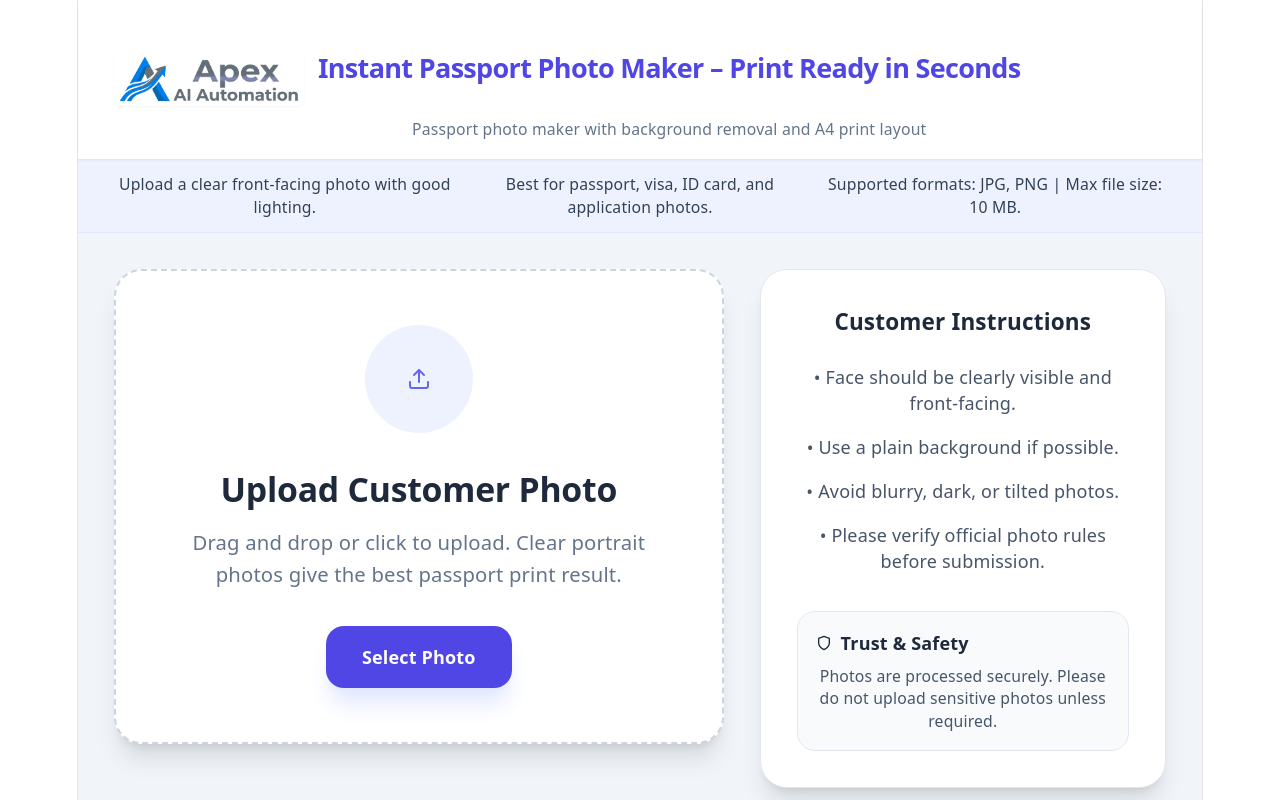
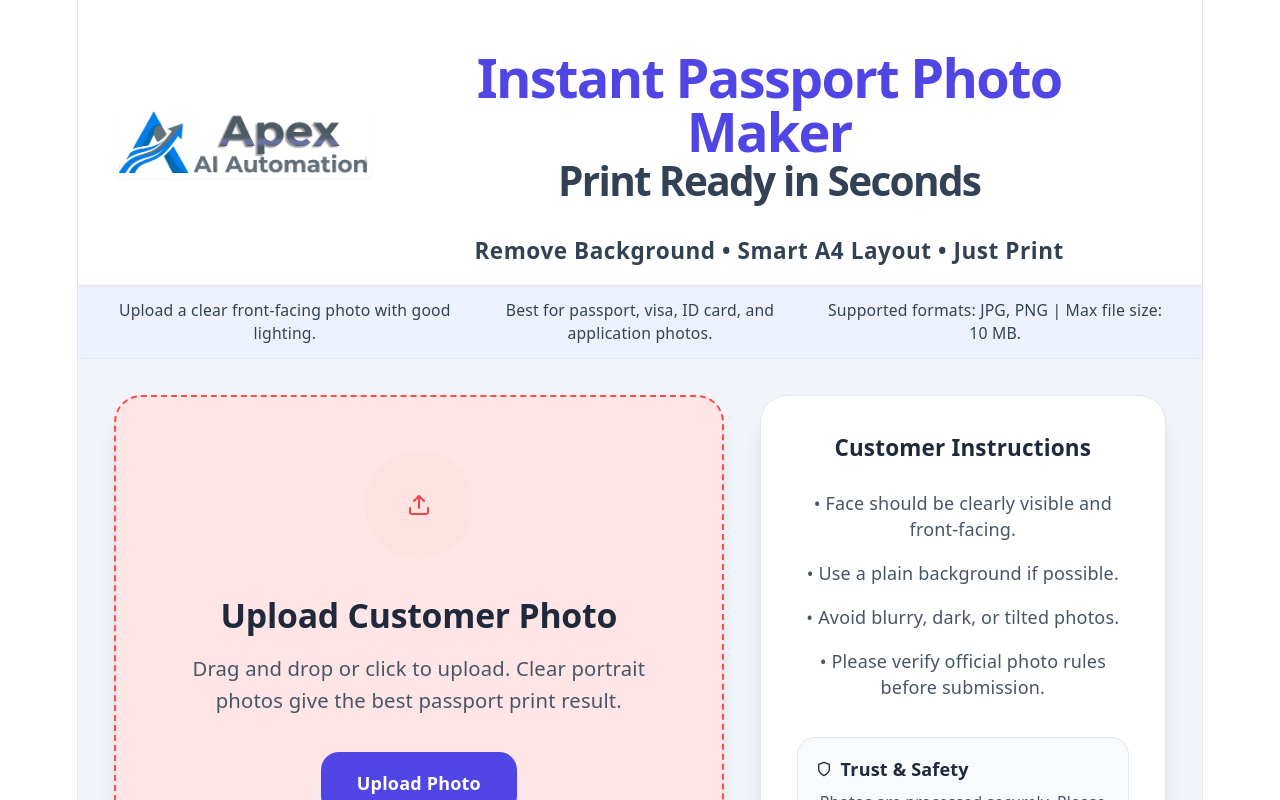
Before and after one commit to apexaiautomation/passport-app-dev, a React (Vite) app: page / in a window 1280 px wide. Shown: the top 800 px of the page. Built offline with nearby package versions, Linux system fonts and the light colour scheme.

Commit message:
Fix background removal connection
Fix background removal connection

```diff
--- a/src/App.jsx
+++ b/src/App.jsx
@@ -4,7 +4,7 @@ import logo from './assets/passport-photo.png';
 /**
  * CONSTANTS
  * Based on 300 DPI for high-quality printing
- * 35mm x 45mm at 300 DPI is approx 413x531 px
+ * 33mm x 40mm passport size at 300 DPI
  */
 const A4_WIDTH = 2480;
 const A4_HEIGHT = 3508;
@@ -15,8 +15,9 @@ const MARGIN_LEFT = 60;
 const MARGIN_TOP = 60;
 
 const BRAND_NAME = 'Apex AI Automation';
-const SHOP_TAGLINE = 'Passport photo maker with background removal and A4 print layout';
-const FOOTER_TEXT = 'Apex AI Automation - Fast passport, visa, ID, and application photo service.';
+const SHOP_TAGLINE = 'Remove Background • Smart A4 Layout • Just Print';
+const FOOTER_TEXT =
+  'Apex AI Automation - Fast passport, visa, ID, and application photo service.';
 
 const BG_COLORS = [
   { name: 'White', value: '#ffffff' },
@@ -33,28 +34,68 @@ const clamp = (value, min, max) => Math.min(max, Math.max(min, value));
 
 const Icons = {
   Upload: () => (
-    <svg xmlns="http://www.w3.org/2000/svg" width="24" height="24" viewBox="0 0 24 24" fill="none" stroke="currentColor" strokeWidth="2" strokeLinecap="round" strokeLinejoin="round">
+    <svg
+      xmlns="http://www.w3.org/2000/svg"
+      width="24"
+      height="24"
+      viewBox="0 0 24 24"
+      fill="none"
+      stroke="currentColor"
+      strokeWidth="2"
+      strokeLinecap="round"
+      strokeLinejoin="round"
+    >
       <path d="M21 15v4a2 2 0 0 1-2 2H5a2 2 0 0 1-2-2v-4" />
       <polyline points="17 8 12 3 7 8" />
       <line x1="12" y1="3" x2="12" y2="15" />
     </svg>
   ),
   Printer: () => (
-    <svg xmlns="http://www.w3.org/2000/svg" width="20" height="20" viewBox="0 0 24 24" fill="none" stroke="currentColor" strokeWidth="2" strokeLinecap="round" strokeLinejoin="round">
+    <svg
+      xmlns="http://www.w3.org/2000/svg"
+      width="20"
+      height="20"
+      viewBox="0 0 24 24"
+      fill="none"
+      stroke="currentColor"
+      strokeWidth="2"
+      strokeLinecap="round"
+      strokeLinejoin="round"
+    >
       <polyline points="6 9 6 2 18 2 18 9" />
       <path d="M6 18H4a2 2 0 0 1-2-2v-5a2 2 0 0 1 2-2h16a2 2 0 0 1 2 2v5a2 2 0 0 1-2 2h-2" />
       <rect x="6" y="14" width="12" height="8" />
     </svg>
   ),
   Download: () => (
-    <svg xmlns="http://www.w3.org/2000/svg" width="20" height="20" viewBox="0 0 24 24" fill="none" stroke="currentColor" strokeWidth="2" strokeLinecap="round" strokeLinejoin="round">
+    <svg
+      xmlns="http://www.w3.org/2000/svg"
+      width="20"
+      height="20"
+      viewBox="0 0 24 24"
+      fill="none"
+      stroke="currentColor"
+      strokeWidth="2"
+      strokeLinecap="round"
+      strokeLinejoin="round"
+    >
       <path d="M21 15v4a2 2 0 0 1-2 2H5a2 2 0 0 1-2-2v-4" />
       <polyline points="7 10 12 15 17 10" />
       <line x1="12" y1="15" x2="12" y2="3" />
     </svg>
   ),
   Restart: () => (
-    <svg xmlns="http://www.w3.org/2000/svg" width="14" height="14" viewBox="0 0 24 24" fill="none" stroke="currentColor" strokeWidth="2" strokeLinecap="round" strokeLinejoin="round">
+    <svg
+      xmlns="http://www.w3.org/2000/svg"
+      width="14"
+      height="14"
+      viewBox="0 0 24 24"
+      fill="none"
+      stroke="currentColor"
+      strokeWidth="2"
+      strokeLinecap="round"
+      strokeLinejoin="round"
+    >
       <path d="M3 12a9 9 0 0 1 9-9 9.75 9.75 0 0 1 6.74 2.74L21 8" />
       <path d="M21 3v5h-5" />
       <path d="M21 12a9 9 0 0 1-9 9 9.75 9.75 0 0 1-6.74-2.74L3 16" />
@@ -62,13 +103,33 @@ const Icons = {
     </svg>
   ),
   ArrowRight: () => (
-    <svg xmlns="http://www.w3.org/2000/svg" width="18" height="18" viewBox="0 0 24 24" fill="none" stroke="currentColor" strokeWidth="2" strokeLinecap="round" strokeLinejoin="round">
+    <svg
+      xmlns="http://www.w3.org/2000/svg"
+      width="18"
+      height="18"
+      viewBox="0 0 24 24"
+      fill="none"
+      stroke="currentColor"
+      strokeWidth="2"
+      strokeLinecap="round"
+      strokeLinejoin="round"
+    >
       <line x1="5" y1="12" x2="19" y2="12" />
       <polyline points="12 5 19 12 12 19" />
     </svg>
   ),
   Grid: () => (
-    <svg xmlns="http://www.w3.org/2000/svg" width="16" height="16" viewBox="0 0 24 24" fill="none" stroke="currentColor" strokeWidth="2" strokeLinecap="round" strokeLinejoin="round">
+    <svg
+      xmlns="http://www.w3.org/2000/svg"
+      width="16"
+      height="16"
+      viewBox="0 0 24 24"
+      fill="none"
+      stroke="currentColor"
+      strokeWidth="2"
+      strokeLinecap="round"
+      strokeLinejoin="round"
+    >
       <rect x="3" y="3" width="7" height="7" />
       <rect x="14" y="3" width="7" height="7" />
       <rect x="14" y="14" width="7" height="7" />
@@ -76,7 +137,17 @@ const Icons = {
     </svg>
   ),
   Shield: () => (
-    <svg xmlns="http://www.w3.org/2000/svg" width="16" height="16" viewBox="0 0 24 24" fill="none" stroke="currentColor" strokeWidth="2" strokeLinecap="round" strokeLinejoin="round">
+    <svg
+      xmlns="http://www.w3.org/2000/svg"
+      width="16"
+      height="16"
+      viewBox="0 0 24 24"
+      fill="none"
+      stroke="currentColor"
+      strokeWidth="2"
+      strokeLinecap="round"
+      strokeLinejoin="round"
+    >
       <path d="M12 22s8-4 8-10V5l-8-3-8 3v7c0 6 8 10 8 10z" />
     </svg>
   )
@@ -107,8 +178,17 @@ export default function App() {
   });
 
   const [dragStart, setDragStart] = useState({ x: 0, y: 0 });
-  const [frameDragStart, setFrameDragStart] = useState({ x: 0, y: 0, frameX: 0, frameY: 0 });
-  const [resizeStart, setResizeStart] = useState({ x: 0, y: 0, width: INITIAL_FRAME_WIDTH });
+  const [frameDragStart, setFrameDragStart] = useState({
+    x: 0,
+    y: 0,
+    frameX: 0,
+    frameY: 0
+  });
+  const [resizeStart, setResizeStart] = useState({
+    x: 0,
+    y: 0,
+    width: INITIAL_FRAME_WIDTH
+  });
 
   const imageRef = useRef(null);
   const containerRef = useRef(null);
@@ -119,9 +199,15 @@ export default function App() {
       try {
         if (typeof __firebase_config === 'undefined') return;
 
-        const { initializeApp } = await import('https://www.gstatic.com/firebasejs/11.6.1/firebase-app.js');
-        const { getAuth, signInAnonymously, signInWithCustomToken, onAuthStateChanged } =
-          await import('https://www.gstatic.com/firebasejs/11.6.1/firebase-auth.js');
+        const { initializeApp } = await import(
+          'https://www.gstatic.com/firebasejs/11.6.1/firebase-app.js'
+        );
+        const {
+          getAuth,
+          signInAnonymously,
+          signInWithCustomToken,
+          onAuthStateChanged
+        } = await import('https://www.gstatic.com/firebasejs/11.6.1/firebase-auth.js');
 
         const firebaseConfig = JSON.parse(__firebase_config);
         const app = initializeApp(firebaseConfig);
@@ -277,7 +363,11 @@ export default function App() {
 
     if (isResizingFrame) {
       const deltaX = e.clientX - resizeStart.x;
-      const nextWidth = clamp(resizeStart.width + deltaX, MIN_FRAME_WIDTH, MAX_FRAME_WIDTH);
+      const nextWidth = clamp(
+        resizeStart.width + deltaX,
+        MIN_FRAME_WIDTH,
+        MAX_FRAME_WIDTH
+      );
       const nextHeight = Math.round(nextWidth / FRAME_RATIO);
 
       setFrame((prev) => ({
@@ -336,12 +426,26 @@ export default function App() {
     try {
       setProcessStatus('Removing background...');
 
-      const response = await fetch('/.netlify/functions/remove-bg', {
-        method: 'POST',
-        headers: { 'Content-Type': 'application/json' },
-        body: JSON.stringify({ image: croppedSrc.split(',')[1] }),
-        cache: 'no-store'
-      });
+      const formData = new FormData();
+
+      const byteString = atob(croppedSrc.split(',')[1]);
+      const arrayBuffer = new ArrayBuffer(byteString.length);
+      const uint8Array = new Uint8Array(arrayBuffer);
+
+      for (let i = 0; i < byteString.length; i++) {
+        uint8Array[i] = byteString.charCodeAt(i);
+      }
+
+      const blob = new Blob([uint8Array], { type: 'image/jpeg' });
+      formData.append('file', blob, 'photo.jpg');
+
+      const response = await fetch(
+  'https://apex-passport-photo.onrender.com/remove-bg',
+  {
+    method: 'POST',
+    body: formData,
+  }
+);
 
       if (!response.ok) {
         const errText = await response.text();
@@ -357,8 +461,8 @@ export default function App() {
         throw new Error('Function did not return an image');
       }
 
-      const blob = await response.blob();
-      const url = URL.createObjectURL(blob);
+      const resultBlob = await response.blob();
+      const url = URL.createObjectURL(resultBlob);
 
       try {
         const img = new Image();
@@ -412,6 +516,7 @@ export default function App() {
 
       const img = new Image();
       img.crossOrigin = 'anonymous';
+
       img.onload = () => {
         const cols = 5;
         const rows = 6;
@@ -511,25 +616,31 @@ export default function App() {
 
   return (
     <div className="min-h-screen bg-slate-50 font-sans text-slate-900 flex flex-col">
-      <header className="bg-white border-b px-4 sm:px-6 lg:px-8 py-4 flex flex-col lg:flex-row lg:justify-between lg:items-center gap-4 z-50 shrink-0 shadow-sm">
-        <div className="flex items-center gap-3">
+      <header className="bg-white border-b px-4 sm:px-6 lg:px-8 py-4 flex flex-col lg:flex-row lg:items-center gap-4 z-50 shrink-0 shadow-sm">
+        <div className="flex items-center gap-4 w-full">
           <div className="shrink-0">
             <img
               src={logo}
               alt="Apex AI Automation Logo"
-              className="h-12 w-auto object-contain bg-white p-1 rounded-md shadow-sm"
+              className="h-16 w-auto object-contain bg-white p-1 rounded-md shadow-sm"
             />
           </div>
 
-          <div>
-            <h1 className="text-lg sm:text-2xl font-black text-slate-800 tracking-tight">
-              <span className="text-indigo-600">Instant Passport Photo Maker – Print Ready in Seconds</span>
+          <div className="flex-1 text-center">
+            <h1 className="text-2xl sm:text-4xl lg:text-5xl font-extrabold text-slate-800 leading-tight">
+              <span className="block text-indigo-600">Instant Passport Photo Maker</span>
+              <span className="block text-slate-700 text-xl sm:text-3xl lg:text-4xl">
+                Print Ready in Seconds
+              </span>
             </h1>
-            <p className="text-xs sm:text-sm text-slate-500">{SHOP_TAGLINE}</p>
+
+            <p className="mt-2 text-base sm:text-lg lg:text-xl font-semibold text-slate-700 tracking-wide">
+              {SHOP_TAGLINE}
+            </p>
           </div>
         </div>
 
-        <div className="flex flex-wrap items-center gap-4">
+        <div className="flex flex-wrap items-center gap-4 justify-end">
           {step !== 'upload' && (
             <button
               onClick={resetApp}
@@ -554,19 +665,30 @@ export default function App() {
           {step === 'upload' && (
             <div className="w-full max-w-6xl grid lg:grid-cols-[1.2fr_0.8fr] gap-8 items-start">
               <div
-                className="bg-white rounded-3xl p-8 sm:p-12 shadow-xl border-2 border-dashed border-slate-300 flex flex-col items-center text-center cursor-pointer hover:border-indigo-400 transition-all group"
+                className="rounded-3xl p-8 sm:p-12 shadow-xl border-2 border-dashed flex flex-col items-center text-center cursor-pointer transition-all group"
+                style={{ backgroundColor: '#ffe5e5', borderColor: '#ff4d4d' }}
                 onClick={() => fileInputRef.current?.click()}
               >
-                <div className="w-24 h-24 bg-indigo-50 text-indigo-500 rounded-full flex items-center justify-center mb-8 group-hover:scale-110 transition-transform">
+                <div className="w-24 h-24 bg-red-100 text-red-500 rounded-full flex items-center justify-center mb-8 group-hover:scale-110 transition-transform">
                   <Icons.Upload />
                 </div>
-                <h2 className="text-2xl sm:text-3xl font-black mb-4 text-slate-800">Upload Customer Photo</h2>
-                <p className="text-slate-500 text-base sm:text-lg mb-8 max-w-md">
-                  Drag and drop or click to upload. Clear portrait photos give the best passport print result.
+
+                <h2 className="text-2xl sm:text-3xl font-black mb-4 text-slate-800">
+                  Upload Customer Photo
+                </h2>
+
+                <p className="text-slate-600 text-base sm:text-lg mb-8 max-w-md">
+                  Drag and drop or click to upload. Clear portrait photos give the best
+                  passport print result.
                 </p>
-                <button className="bg-indigo-600 text-white px-8 py-4 rounded-2xl font-bold shadow-xl shadow-indigo-100 hover:bg-indigo-700 transition-all">
-                  Select Photo
+
+                <button
+                  type="button"
+                  className="bg-indigo-600 text-white px-8 py-4 rounded-2xl font-bold shadow-xl shadow-indigo-100 hover:bg-indigo-700 transition-all"
+                >
+                  Upload Photo
                 </button>
+
                 <input
                   type="file"
                   ref={fileInputRef}
@@ -577,7 +699,10 @@ export default function App() {
               </div>
 
               <div className="bg-white rounded-3xl p-8 shadow-xl border border-slate-200">
-                <h3 className="font-black text-slate-800 text-xl mb-6">Customer Instructions</h3>
+                <h3 className="font-black text-slate-800 text-xl mb-6">
+                  Customer Instructions
+                </h3>
+
                 <div className="space-y-4 text-slate-600">
                   <p>• Face should be clearly visible and front-facing.</p>
                   <p>• Use a plain background if possible.</p>
@@ -590,7 +715,8 @@ export default function App() {
                     <Icons.Shield /> Trust & Safety
                   </div>
                   <p className="text-sm text-slate-600">
-                    Photos are processed securely. Please do not upload sensitive photos unless required.
+                    Photos are processed securely. Please do not upload sensitive photos
+                    unless required.
                   </p>
                 </div>
               </div>
@@ -666,6 +792,7 @@ export default function App() {
                       <div className="flex justify-between text-[10px] font-black text-slate-400 uppercase">
                         <span>Background</span>
                       </div>
+
                       <div className="flex gap-2">
                         {BG_COLORS.map((color) => (
                           <button
@@ -677,6 +804,7 @@ export default function App() {
                                 : 'border-slate-100 hover:border-slate-300'
                             }`}
                             title={color.name}
+                            type="button"
                           >
                             <div
                               className="w-4 h-4 rounded-full border border-slate-200"
@@ -755,7 +883,8 @@ export default function App() {
                 </div>
 
                 <div className="bg-white rounded-3xl p-5 shadow-xl border border-slate-200 text-sm text-slate-600">
-                  Move the photo by dragging the image. Move the frame by dragging the frame. Resize the frame using the bottom-right handle.
+                  Move the photo by dragging the image. Move the frame by dragging the
+                  frame. Resize the frame using the bottom-right handle.
                 </div>
 
                 <button
@@ -771,7 +900,9 @@ export default function App() {
           {step === 'process' && (
             <div className="bg-white p-10 sm:p-16 rounded-[3rem] shadow-2xl flex flex-col items-center text-center">
               <div className="w-20 h-20 border-4 border-indigo-50 border-t-indigo-600 rounded-full animate-spin mb-8"></div>
-              <h3 className="text-2xl font-black text-slate-800 mb-2">Processing Photo</h3>
+              <h3 className="text-2xl font-black text-slate-800 mb-2">
+                Processing Photo
+              </h3>
               <p className="text-slate-400 font-medium">{processStatus}</p>
             </div>
           )}
@@ -781,8 +912,11 @@ export default function App() {
               <div className="flex-1 bg-white shadow-2xl rounded-3xl p-5 sm:p-10 overflow-auto flex flex-col items-center border border-slate-200">
                 <div className="w-full text-center mb-6">
                   <h2 className="text-2xl font-black text-slate-800">Print Preview</h2>
-                  <p className="text-slate-500">Ready for passport, visa, ID, and application photo printing.</p>
+                  <p className="text-slate-500">
+                    Ready for passport, visa, ID, and application photo printing.
+                  </p>
                 </div>
+
                 <div className="bg-slate-200/30 p-4 sm:p-12 shadow-inner rounded-2xl border-2 border-dashed border-slate-300">
                   <img
                     src={finalA4Sheet}
@@ -797,6 +931,7 @@ export default function App() {
                   <h3 className="font-black text-slate-800 uppercase tracking-tighter text-xs mb-6">
                     Print Station
                   </h3>
+
                   <div className="space-y-4">
                     <button
                       onClick={handlePrint}
@@ -804,12 +939,14 @@ export default function App() {
                     >
                       <Icons.Printer /> Print Sheet
                     </button>
+
                     <button
                       onClick={handleDownload}
                       className="w-full bg-slate-900 text-white py-4 rounded-2xl font-bold flex items-center justify-center gap-2 hover:bg-black transition-all"
                     >
                       <Icons.Download /> Download JPEG
                     </button>
+
                     <button
                       onClick={resetApp}
                       className="w-full bg-slate-100 text-slate-800 py-4 rounded-2xl font-bold hover:bg-slate-200 transition-all"
@@ -830,9 +967,7 @@ export default function App() {
       </div>
 
       <footer className="bg-white border-t px-4 sm:px-6 lg:px-8 py-4 text-sm text-slate-600">
-        <div className="max-w-7xl mx-auto text-center">
-          {FOOTER_TEXT}
-        </div>
+        <div className="max-w-7xl mx-auto text-center">{FOOTER_TEXT}</div>
       </footer>
     </div>
   );
```
Also changed, not shown: src/assets/passport-photo.png.
